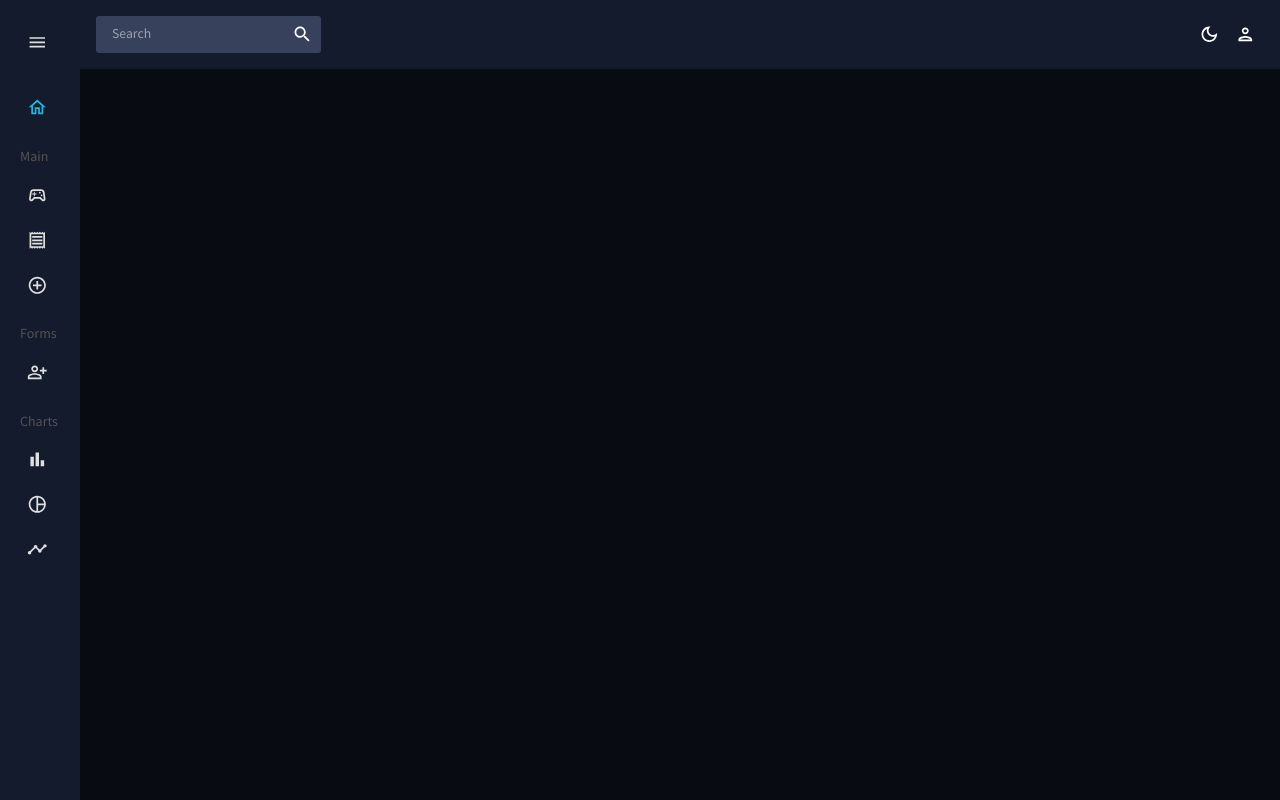
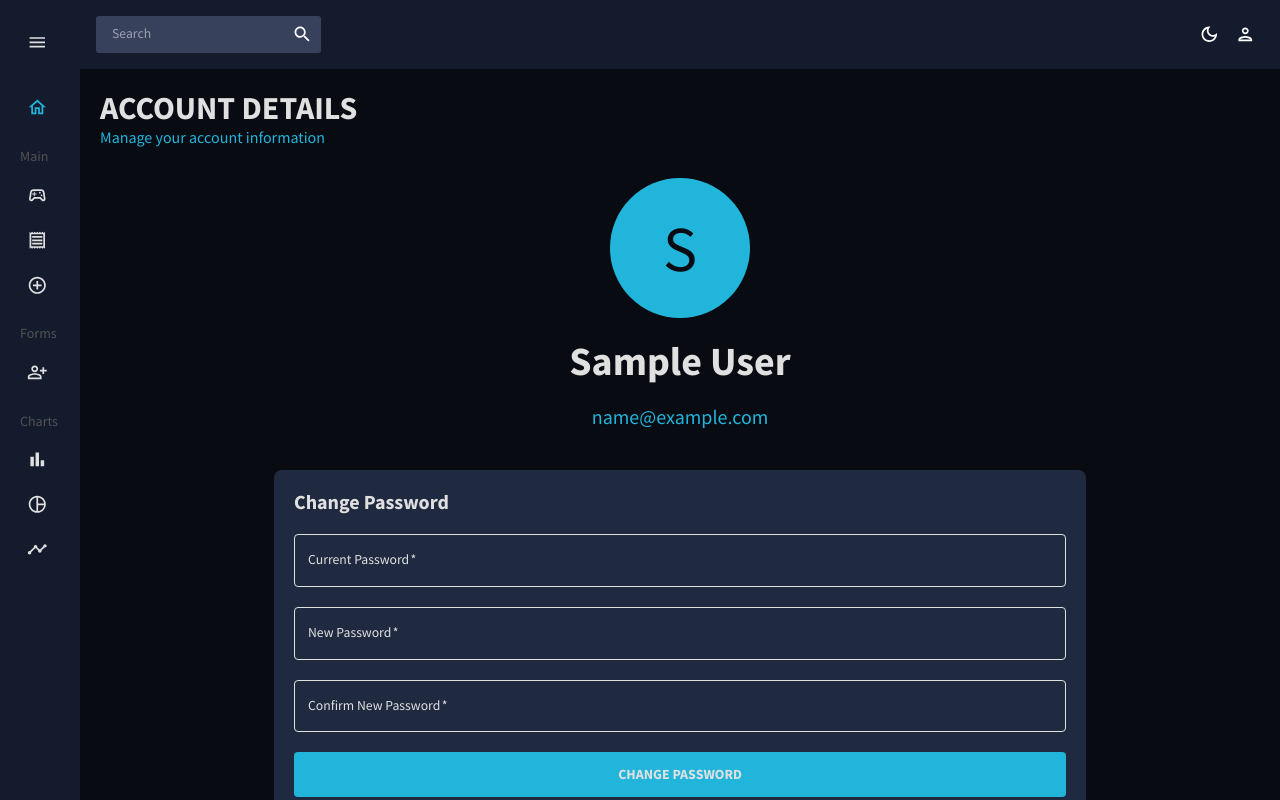
Before and after one commit to beyremweslati/Echrily-Admin-Dashboard, a React (Create React App) app: page /account-detail in a window 1280 px wide. Built offline with nearby package versions, Linux system fonts and the light colour scheme; sample sign-in values are in the browser's storage.

Commit message:
added accountDetail page to display user information

```diff
--- a/src/App.js
+++ b/src/App.js
@@ -13,6 +13,7 @@ import Bar from "./scenes/bar";
 import Pie from "./scenes/pie";
 import Line from "./scenes/line";
 import Login from "./scenes/login";
+import AccountDetails from "./scenes/accountDetails";
 import { useState } from "react";
 import ProtectedRoute from "./components/ProtectedRoute";
 
@@ -58,6 +59,7 @@ function App() {
                 <Route path="/bar" element={<Bar />} />
                 <Route path="/pie" element={<Pie />} />
                 <Route path="/line" element={<Line />} />
+                <Route path="/account-detail" element={<AccountDetails />} />
               </Route>
             </Routes>
           </main>
--- /dev/null
+++ b/src/scenes/accountDetails/index.jsx
@@ -0,0 +1,145 @@
+import "react-pro-sidebar/dist/css/styles.css";
+import {
+  Box,
+  useTheme,
+  Avatar,
+  Typography,
+  TextField,
+  Button,
+} from "@mui/material";
+import Header from "../../components/Header";
+import { useState } from "react";
+import { tokens } from "../../theme";
+const AccountDetails = () => {
+  const theme = useTheme();
+  const colors = tokens(theme.palette.mode);
+  const user = JSON.parse(localStorage.getItem("user"));
+  const [currentPassword, setCurrentPassword] = useState("");
+  const [newPassword, setNewPassword] = useState("");
+  const [confirmPassword, setConfirmPassword] = useState("");
+
+  return (
+    <Box m="20px">
+      <Header
+        title="ACCOUNT DETAILS"
+        subtitle="Manage your account information"
+      />
+      <Box
+        display="flex"
+        flexDirection="column"
+        alignItems="center"
+        gap="20px"
+        mb="40px"
+      >
+        {user.img && (
+          <Avatar
+            alt={user.name}
+            src={user.img}
+            sx={{
+              width: 140,
+              height: 140,
+              backgroundColor: colors.blueAccent[500],
+            }}
+          />
+        )}
+        {!user.img && (
+          <Avatar
+            alt={user.name}
+            sx={{
+              width: 140,
+              fontSize: 64,
+              height: 140,
+              backgroundColor: colors.blueAccent[500],
+            }}
+          >
+            {Array.from(user.name)[0]}
+          </Avatar>
+        )}
+        <Typography variant="h1" fontWeight="bold" color={colors.grey[100]}>
+          {user.name}
+        </Typography>
+        <Typography variant="h4" color={colors.blueAccent[500]}>
+          {user.email}
+        </Typography>
+      </Box>
+      <Box
+        component="form"
+        display="flex"
+        flexDirection="column"
+        gap="20px"
+        maxWidth="70%"
+        mx="auto"
+        p="20px"
+        backgroundColor={colors.primary[400]}
+        borderRadius="8px"
+      >
+        <Typography variant="h4" fontWeight="bold" color={colors.grey[100]}>
+          Change Password
+        </Typography>
+        <TextField
+          fullWidth
+          type="password"
+          label="Current Password"
+          value={currentPassword}
+          onChange={(e) => setCurrentPassword(e.target.value)}
+          required
+          sx={{
+            "& .MuiInputLabel-root": { color: colors.grey[100] },
+            "& .MuiOutlinedInput-root": {
+              "& fieldset": { borderColor: colors.grey[100] },
+              "&:hover fieldset": { borderColor: colors.blueAccent[500] },
+            },
+          }}
+        />
+        <TextField
+          fullWidth
+          type="password"
+          label="New Password"
+          value={newPassword}
+          onChange={(e) => setNewPassword(e.target.value)}
+          required
+          sx={{
+            "& .MuiInputLabel-root": { color: colors.grey[100] },
+            "& .MuiOutlinedInput-root": {
+              "& fieldset": { borderColor: colors.grey[100] },
+              "&:hover fieldset": { borderColor: colors.blueAccent[500] },
+            },
+          }}
+        />
+        <TextField
+          fullWidth
+          type="password"
+          label="Confirm New Password"
+          value={confirmPassword}
+          onChange={(e) => setConfirmPassword(e.target.value)}
+          required
+          sx={{
+            "& .MuiInputLabel-root": { color: colors.grey[100] },
+            "& .MuiOutlinedInput-root": {
+              "& fieldset": { borderColor: colors.grey[100] },
+              "&:hover fieldset": { borderColor: colors.blueAccent[500] },
+            },
+          }}
+        />
+        <Button
+          type="submit"
+          fullWidth
+          sx={{
+            backgroundColor: colors.blueAccent[500],
+            color: colors.grey[100],
+            fontSize: "14px",
+            fontWeight: "bold",
+            padding: "10px 20px",
+            "&:hover": {
+              backgroundColor: colors.blueAccent[700],
+            },
+          }}
+        >
+          Change Password
+        </Button>
+      </Box>
+    </Box>
+  );
+};
+
+export default AccountDetails;
--- a/src/scenes/global/Topbar.jsx
+++ b/src/scenes/global/Topbar.jsx
@@ -35,7 +35,9 @@ const Topbar = () => {
   const handleClose = () => {
     setAnchorEl(null);
   };
-
+  const handleAccountClick = () => {
+    navigate("/account-detail");
+  };
   const handleLogOut = () => {
     localStorage.removeItem("token");
     localStorage.removeItem("user");
@@ -106,7 +108,12 @@ const Topbar = () => {
         transformOrigin={{ horizontal: "right", vertical: "top" }}
         anchorOrigin={{ horizontal: "right", vertical: "bottom" }}
       >
-        <MenuItem onClick={handleClose}>
+        <MenuItem
+          onClick={() => {
+            handleAccountClick();
+            handleClose();
+          }}
+        >
           <ListItemIcon>
             <AccountCircleIcon />
           </ListItemIcon>
```
